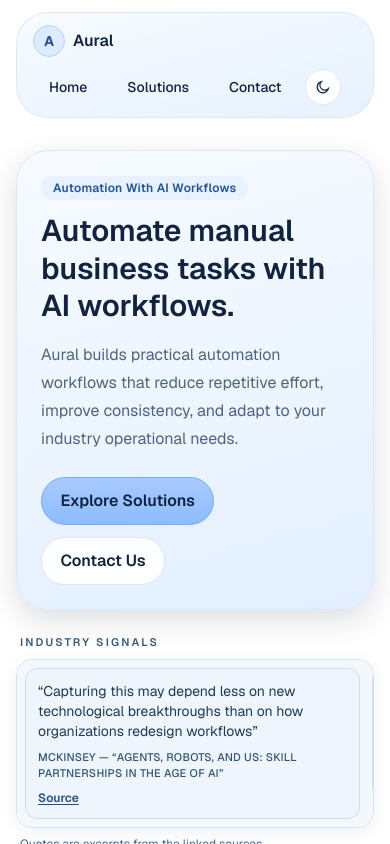
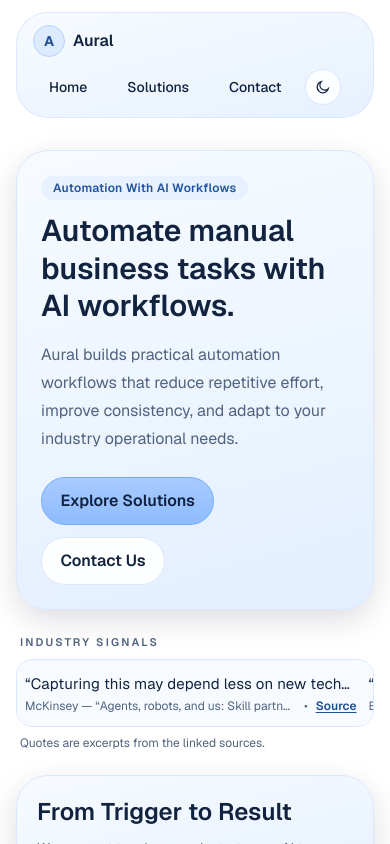
Before and after one commit to siddak1234/snoopy, a Next.js app: page / in a window 390 px wide. Shown: the top 844 px of the page. Built offline with nearby package versions, Linux system fonts and the light colour scheme.

Commit message:
Bug fix theme and change quotes

```diff
--- a/components/IndustrySignals.tsx
+++ b/components/IndustrySignals.tsx
@@ -21,22 +21,23 @@ const signals: IndustrySignal[] = [
   {
     quote:
       "“Generative AI (gen AI) is more than a new technology—it represents a fundamentally different way of working.”",
-    attribution: "Accenture — “Gen AI: Reinventing enterprise models”",
+    attribution: "Accenture — “Reinventing Enterprise Models in the Age of Generative AI”",
     href: "https://www.accenture.com/us-en/insights/consulting/gen-ai-reinventing-enterprise-models",
   },
 ];
 
 function SignalItem({ quote, attribution, href }: IndustrySignal) {
   return (
-    <article className="flex max-w-[34rem] shrink-0 items-center gap-3 rounded-xl border border-[#cddded] bg-[#eef5fc] px-3 py-2 text-sm text-[#1f3a57] shadow-[0_2px_12px_rgba(29,67,107,0.08)]">
-      <p className="line-clamp-2 leading-5">{quote}</p>
-      <div className="shrink-0 text-right">
-        <p className="max-w-[15rem] truncate text-[11px] font-medium uppercase tracking-wide text-[#31557b]">{attribution}</p>
+    <article className="w-[85vw] max-w-[90vw] shrink-0 py-1 text-[var(--text)] md:w-[74vw] md:min-w-[70vw] md:max-w-[80vw]">
+      <p className="truncate text-[15px] leading-6 tracking-[0.01em]">{quote}</p>
+      <div className="mt-0.5 flex items-center gap-2 text-xs text-[var(--muted)]">
+        <p className="min-w-0 flex-1 truncate">{attribution}</p>
+        <span aria-hidden className="text-[var(--muted)]">•</span>
         <a
           href={href}
           target="_blank"
           rel="noopener noreferrer"
-          className="mt-0.5 inline-block text-xs font-semibold text-[#204f86] underline underline-offset-2 focus-visible:outline-none focus-visible:ring-2 focus-visible:ring-[#70a2da] focus-visible:ring-offset-2 focus-visible:ring-offset-[#eef5fc]"
+          className="shrink-0 font-semibold text-[var(--link)] underline underline-offset-2 focus-visible:outline-none focus-visible:ring-2 focus-visible:ring-[var(--accent-strong)] focus-visible:ring-offset-2 focus-visible:ring-offset-[var(--surface)]"
           aria-label={`Open source for ${attribution}`}
         >
           Source
@@ -51,28 +52,30 @@ export default function IndustrySignals() {
 
   return (
     <section aria-label="Industry signals from published research" className="space-y-2">
-      <h2 className="px-1 text-[11px] font-semibold uppercase tracking-[0.2em] text-[#365b82]">INDUSTRY SIGNALS</h2>
+      <h2 className="px-1 text-[11px] font-semibold uppercase tracking-[0.2em] text-[var(--muted)]">INDUSTRY SIGNALS</h2>
 
       <div className="hidden md:block">
-        <div className="relative overflow-hidden rounded-2xl border border-[#d5e2f0] bg-[#f3f8fd] p-2 shadow-[0_4px_18px_rgba(37,73,112,0.08)]">
+        <div className="group relative overflow-hidden rounded-2xl border border-[var(--ring)] bg-[var(--surface)] px-3 py-2">
           <ul
             aria-label="Industry research excerpts"
-            className="hidden w-max items-center gap-3 signal-marquee motion-safe:flex motion-safe:[animation:industry-signals-marquee_52s_linear_infinite] motion-safe:hover:[animation-play-state:paused] motion-safe:focus-within:[animation-play-state:paused]"
+            className="hidden w-max items-center gap-4 motion-safe:flex motion-safe:[animation:industry-signals-marquee_76s_linear_infinite] motion-safe:group-hover:[animation-play-state:paused] motion-safe:group-focus-within:[animation-play-state:paused]"
           >
             {loopedSignals.map((signal, index) => (
-              <li key={`${signal.attribution}-${index}`}>
+              <li key={`${signal.attribution}-${index}`} className="flex items-center gap-4">
                 <SignalItem quote={signal.quote} attribution={signal.attribution} href={signal.href} />
+                <span aria-hidden className="text-[var(--muted)]">|</span>
               </li>
             ))}
           </ul>
 
           <ul
             aria-label="Industry research excerpts"
-            className="hidden items-center gap-3 overflow-x-auto py-0.5 motion-reduce:flex [scrollbar-width:none] [-ms-overflow-style:none] [&::-webkit-scrollbar]:hidden"
+            className="hidden items-center gap-4 overflow-x-auto py-1 motion-reduce:flex [scrollbar-width:none] [-ms-overflow-style:none] [&::-webkit-scrollbar]:hidden"
           >
             {signals.map((signal) => (
-              <li key={`reduced-${signal.attribution}`}>
+              <li key={`reduced-${signal.attribution}`} className="flex items-center gap-4">
                 <SignalItem quote={signal.quote} attribution={signal.attribution} href={signal.href} />
+                <span aria-hidden className="text-[var(--muted)]">|</span>
               </li>
             ))}
           </ul>
@@ -80,31 +83,19 @@ export default function IndustrySignals() {
       </div>
 
       <div
-        className="md:hidden overflow-x-auto rounded-2xl border border-[#d5e2f0] bg-[#f3f8fd] px-2 py-2 shadow-[0_4px_16px_rgba(37,73,112,0.08)] [scrollbar-width:none] [-ms-overflow-style:none] [&::-webkit-scrollbar]:hidden"
+        className="md:hidden overflow-x-auto rounded-2xl border border-[var(--ring)] bg-[var(--surface)] px-2 py-2 [scrollbar-width:none] [-ms-overflow-style:none] [&::-webkit-scrollbar]:hidden"
         aria-label="Swipeable industry signals feed"
       >
         <ul className="flex snap-x snap-mandatory gap-3">
           {signals.map((signal) => (
-            <li key={`mobile-${signal.attribution}`} className="snap-center">
-              <article className="flex w-[86vw] max-w-[22rem] shrink-0 flex-col gap-2 rounded-xl border border-[#cddded] bg-[#eef5fc] p-3 text-[#1f3a57]">
-                <p className="text-[14px] leading-5">{signal.quote}</p>
-                <p className="text-[11px] font-medium uppercase tracking-wide text-[#31557b]">{signal.attribution}</p>
-                <a
-                  href={signal.href}
-                  target="_blank"
-                  rel="noopener noreferrer"
-                  className="w-fit text-xs font-semibold text-[#204f86] underline underline-offset-2 focus-visible:outline-none focus-visible:ring-2 focus-visible:ring-[#70a2da] focus-visible:ring-offset-2 focus-visible:ring-offset-[#eef5fc]"
-                  aria-label={`Open source for ${signal.attribution}`}
-                >
-                  Source
-                </a>
-              </article>
+            <li key={`mobile-${signal.attribution}`} className="snap-center min-w-[85vw] shrink-0">
+              <SignalItem quote={signal.quote} attribution={signal.attribution} href={signal.href} />
             </li>
           ))}
         </ul>
       </div>
 
-      <p className="px-1 text-xs text-[#47678a]">Quotes are excerpts from the linked sources.</p>
+      <p className="px-1 text-xs text-[var(--muted)]">Quotes are excerpts from the linked sources.</p>
 
       <style jsx>{`
         @keyframes industry-signals-marquee {
```
